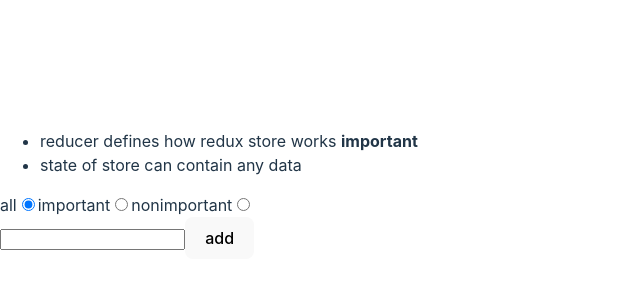
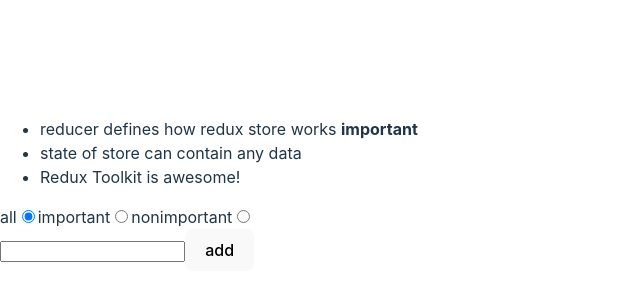
Before and after one commit to layerdbag/redux-notes, a React (Vite) app: page / in a window 1280 px wide. Shown: the part 214-514 px from the top of the page, without its empty margins (0-640 px from the left). Built offline with nearby package versions, Linux system fonts and the light colour scheme.

Commit message:
Add Redux Toolkit

```diff
--- a/package.json
+++ b/package.json
@@ -13,6 +13,7 @@
   "dependencies": {
     "@babel/preset-env": "7.21.4",
     "@babel/preset-react": "7.18.6",
+    "@reduxjs/toolkit": "^1.9.5",
     "deep-freeze": "0.0.1",
     "eslint-plugin-jest": "27.2.1",
     "jest": "29.5.0",
--- a/src/components/NewNote.jsx
+++ b/src/components/NewNote.jsx
@@ -12,6 +12,8 @@
     dispatch(createNote(content));
   };
 
+  dispatch({ type: 'notes/createNote', payload: 'Redux Toolkit is awesome!' })
+
   return (
     <div>
       <form onSubmit={addNote}>
--- a/src/components/VisibilityFilter.jsx
+++ b/src/components/VisibilityFilter.jsx
@@ -3,7 +3,6 @@
 import { useDispatch } from 'react-redux'
 
 const VisibilityFilter = (props) => {
-  console.log(props.filter)
   const dispatch = useDispatch()
 
   return (
--- a/src/main.jsx
+++ b/src/main.jsx
@@ -1,20 +1,20 @@
 import React from "react";
 import ReactDOM from "react-dom/client";
-import { createStore, combineReducers } from "redux";
+import { configureStore } from "@reduxjs/toolkit";
 import { Provider } from "react-redux";
 import App from "./App";
 import "./index.css";
 
-import filterReducer, { filterChange } from "./reducers/filterReducer";
-import noteReducer, {createNote} from "./reducers/noteReducer";
+import filterReducer from "./reducers/filterReducer";
+import noteReducer from "./reducers/noteReducer";
 
 
-const reducer = combineReducers({
+const store = configureStore({
+  reducer : {
   notes: noteReducer,
   filter: filterReducer
+  }
 })
-
-const store = createStore(reducer);
 
 console.log(store.getState())
 
@@ -23,7 +23,3 @@
     <App />
   </Provider>
 );
-
-store.subscribe(() => console.log(store.getState()))
-// store.dispatch(filterChange('IMPORTANT'))
-// store.dispatch(createNote('combineReducers forms one reducer from many simple reducers'))
--- a/src/reducers/noteReducer.js
+++ b/src/reducers/noteReducer.js
@@ -1,49 +1,39 @@
+import { createSlice } from '@reduxjs/toolkit'
 
   const initialState = [
     { content: 'reducer defines how redux store works', important: true, id: 1,},
     { content: 'state of store can contain any data', important: false,id: 2, },
   ]
 
-
-
-
 const generateId = () => Number((Math.random() * 1000000).toFixed(0));
 
-const noteReducer = (state = initialState, action) => {
-  console.log('ACTION: ', action)
-  switch (action.type) {
-    case "NEW_NOTE":
-      return [...state, action.payload];
-    case "TOGGLE_IMPORTANCE": {
-      const id = action.payload.id;
-      const noteToChange = state.find((n) => n.id === id);
+const noteSlice = createSlice({
+  name: 'notes',
+  initialState,
+  reducers: {
+    createNote(state, action) {
+      const content = action.payload
+      state.push({
+        content,
+        important: false,
+        id: generateId(),
+      })
+    },
+    toggleImportanceOf(state, action) {
+      const id = action.payload
+      const noteToChange = state.find(n => n.id === id)
       const changedNote = {
         ...noteToChange,
         important: !noteToChange.important
-      };
-      return state.map((note) => (note.id !== id ? note : changedNote));
-    }
-    default:
-      return state;
+      }
+
+      console.log(state)
+      return state.map(note =>
+        note.id !== id ? note : changedNote)
+    },
   }
-};
+})
 
-export const createNote = (content) => {
-  return {
-    type: "NEW_NOTE",
-    payload: {
-      content,
-      important: false,
-      id: generateId()
-    }
-  };
-};
 
-export const toggleImportanceOf = (id) => {
-  return {
-    type: "TOGGLE_IMPORTANCE",
-    payload: { id }
-  };
-};
-
-export default noteReducer;
+export const { createNote, toggleImportanceOf } = noteSlice.actions
+export default noteSlice.reducer;
```
Also changed, not shown: 2 other files (tests, documents, lock files or other folders).
